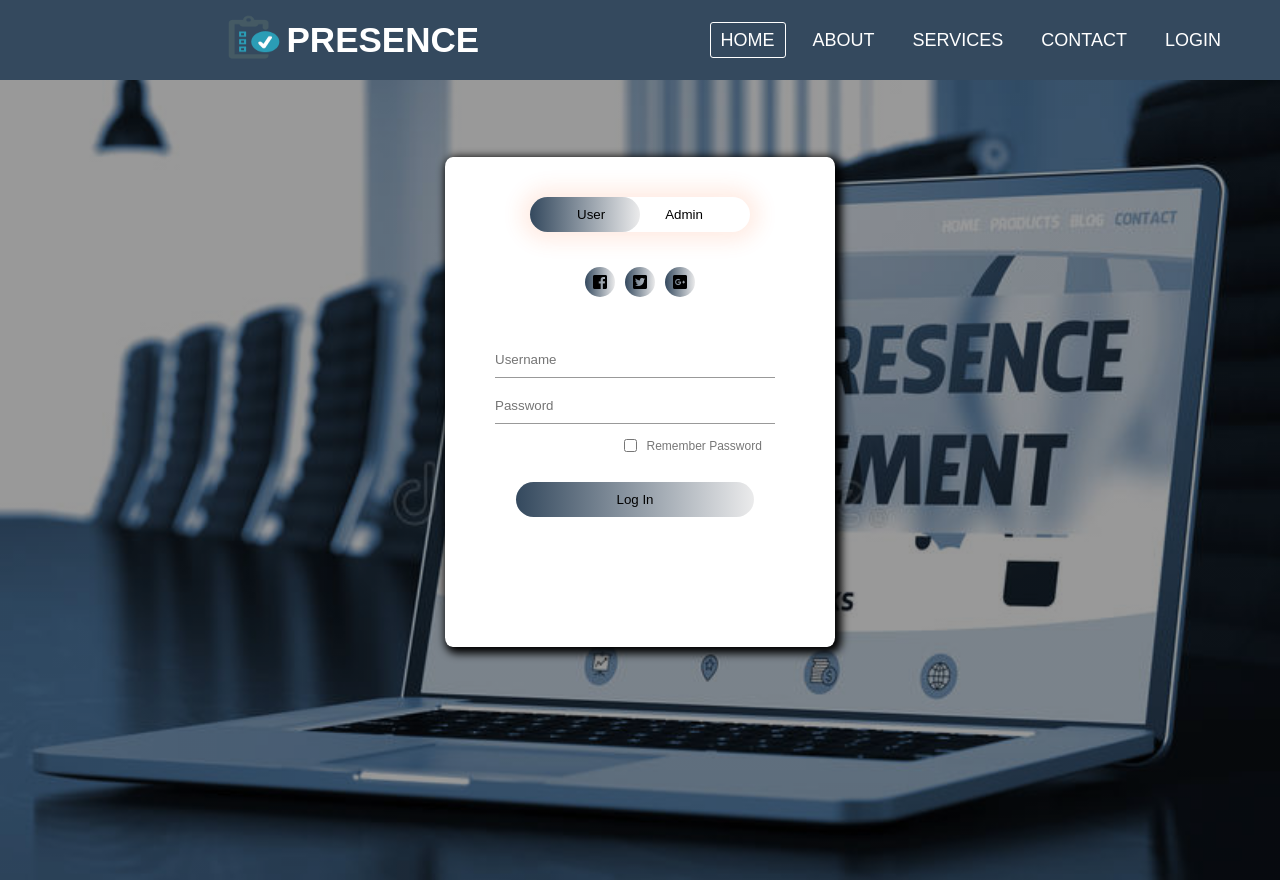
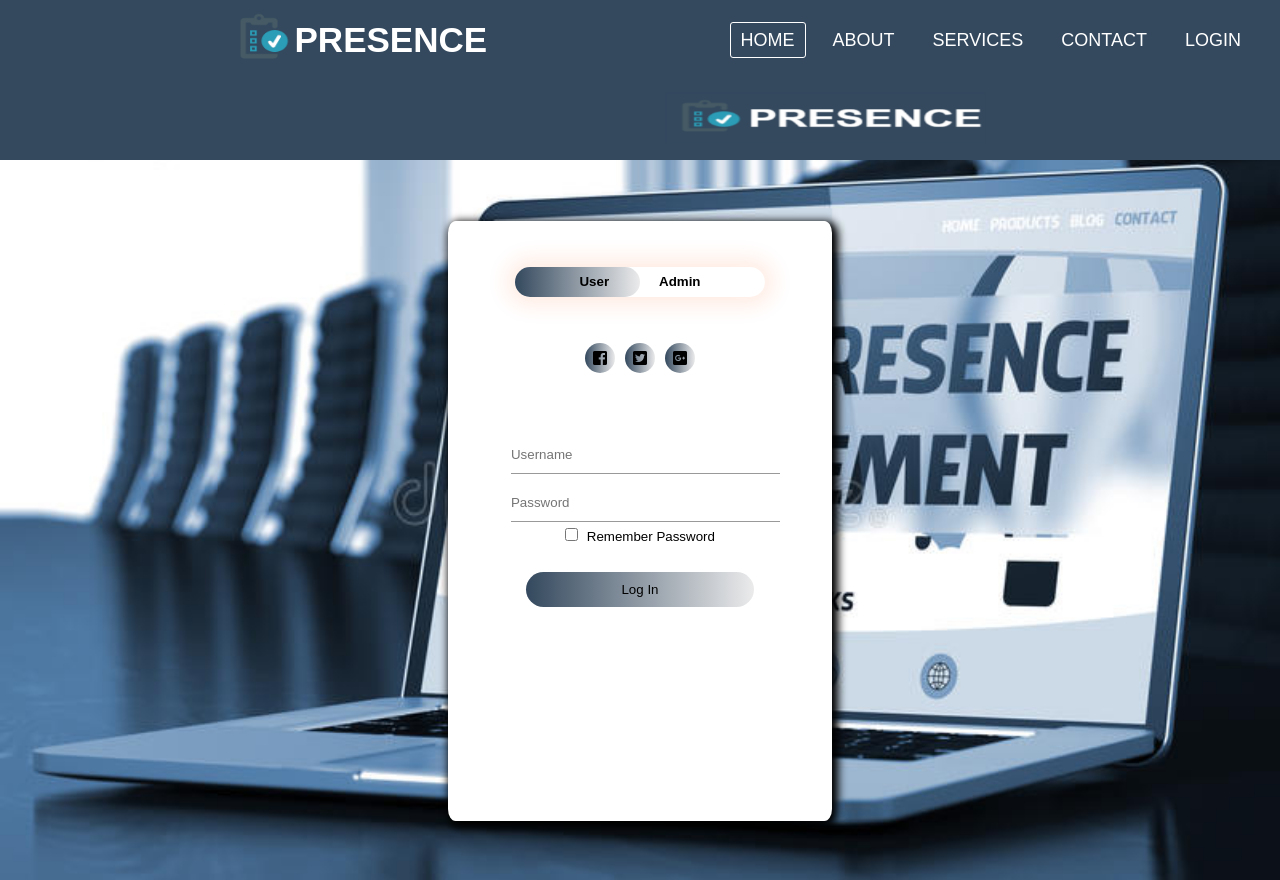
Before and after one commit to ampup-tott/muster, a React (Create React App) app: page /Login in a window 1280 px wide. Built offline with nearby package versions, Linux system fonts and the light colour scheme.

Commit message:
update AdminPage and LoginPage , complete function login with admin

```diff
--- /dev/null
+++ b/src/pages/LoginPage/Header.js
@@ -0,0 +1,12 @@
+import React, { Component }  from 'react';
+import MenuTop from '../../components/MenuTop/MenuTop'
+
+class Header extends Component {
+    render() {
+    return (
+        <MenuTop />
+    )
+    }
+}
+
+export default Header;
--- a/src/pages/LoginPage/Login.css
+++ b/src/pages/LoginPage/Login.css
@@ -4,8 +4,11 @@
     padding: 0;
     font-family: sans-serif;
 }
+
+
 .Login {
-    background-image:linear-gradient(rgba(0,0,0,0.4),rgba(0,0,0,0.4)), url('../../assets/backgroundLogin.jpg') ;
+
+    background: url('../../assets/backgroundLogin.jpg') no-repeat fixed center center;
     width: 100%;
     height: 100%;
     background-position: center;
@@ -13,44 +16,76 @@
     background-size: cover;
 }
 
-.form-box {
+@media all and (min-width : 769px){
+.formBox {
     border-radius: 2%;
-    width: 380px;
-    height: 480px;
+    width: 30%;
+    height: 75%;
     position: relative;
-    margin: 6% auto;
+    margin: auto;
+    margin-top: 11%;
     background: #fff;
-    padding: 5px;
     overflow: hidden;
     box-shadow: 0.2em 0.2em 0.5em 0.2em;
 }
-
-.button-box {
-    width: 220px;
-    margin: 35px auto;
+.buttonBox {
+    width: 65%;
+    margin: 12% auto;
     position: relative;
     box-shadow: 0 0 20px 9px #ff61241f;
     border-radius: 30px;
+    text-align: center;
+}
+}
+@media (max-width: 768px ) and (min-width : 360px){
+    .formBox {
+        border-radius: 2%;
+        width: 70%;
+        height: 75%;
+        position: relative;
+        margin: auto;
+        margin-top: 20%;
+        background: #fff;
+        overflow: hidden;
+        box-shadow: 0.2em 0.2em 0.5em 0.2em;
+    }
+    .buttonBox {
+        width: 65%;
+        margin: 12% auto;
+        position: relative;
+        box-shadow: 0 0 20px 9px #ff61241f;
+        border-radius: 30px;
+        text-align: center;
+    }
+    }
+
+.check-box,label small {
+    margin: auto;
+}
+label small{
+    margin-left: 5px;
+
 }
 
-.btn {
-    padding:  10px 30px;
+.BTN {
+    padding:  3% 10%;
     cursor: pointer;
     background: transparent;
-    border: 0;
-    outline: none;
+    border-style:none ;
     position: relative;
+    font-weight: bold;
 }
 
-#btn {
+.buttonBox #btn {
     top :0;
     left:  0;
     position: absolute;
-    width: 110px;
+    width: 50%;
     height: 100%;
     background: linear-gradient(to right , #34495e , #9292962f);
     border-radius: 30px;
     transition: .5s;
+
 }
 
 .social-icons {
@@ -68,31 +103,32 @@
     background: linear-gradient(to right , #34495e , #9292962f);
 }
 
-.input-group {
-    top: 180px;
+.inputGroup {
+    top: 35%;
     position: absolute;
-    width: 280px;
+    width: 70%;
     transition: .5s;
 }
 
-.input-field {
+.inputField {
     width: 100%;
-    padding: 10px 0;
-    margin: 5px 0 ;
+    padding: 4% 0;
+    margin: 2%  ;
     border-left:0;
     border-top: 0;
     border-right: 0;
     border-bottom: 1px solid #999;
     outline: none ;
+
     background: transparent;
 }
 
-.submit-btn {
+.submitBtn {
     width:  85%;
     padding:  10px 30px ;
     cursor: pointer;
     display: block;
-    margin: auto;
+    margin:10% auto;
     background: linear-gradient(to right , #34495e , #9292962f);
     border: 0;
     outline: none;
@@ -100,21 +136,63 @@
 
 }
 
-.check-box {
-    margin: 10px 10px 30px 0;
-}
-
-span {
-    color: #777;
-    font-size: 12px ;
-    bottom: 64px;
-    position: absolute;
-}
-
 #user{
-    left: 50px;
+    left: 15%;
 }
 
 #admin{
-    left:450px;
+    left:150%;
 }
+
+
+/*---------------------------------------------------------------------------------*/
+
+@media (max-width: 360px ){
+
+    .formBox {
+        border-radius: 2%;
+        width: 70%;
+        height: 70%;
+        position: relative;
+        margin:30% auto;
+        background: #fff;
+        padding: 5px;
+        overflow: hidden;
+        box-shadow: 0.2em 0.2em 0.5em 0.2em;
+    }
+
+    .buttonBox {
+        height: 7%;
+        width: 90%;
+        margin: 12% auto;
+        position: relative;
+        box-shadow: 0 0 20px 9px #ff61241f;
+        border-radius: 30px;
+        text-align: center;
+    }
+
+    .BTN {
+        padding:  2% 10%;
+        cursor: pointer;
+        background: transparent;
+        border: 0;
+        outline: none;
+        position: relative;
+        font-weight: bold;
+
+    }
+
+    #btn {
+        top :0;
+        left:  0;
+        position: absolute;
+        width: 46%;
+        height: 100%;
+        background: linear-gradient(to right , #34495e , #9292962f);
+        border-radius: 30px;
+        transition: .5s;
+
+    }
+
+
+}
--- a/src/pages/LoginPage/Login.js
+++ b/src/pages/LoginPage/Login.js
@@ -1,29 +1,155 @@
-import React, { Component }  from 'react';
+import React, { Component } from 'react';
 import './Login.css';
-import ReactDOM from 'react-dom';
+import Header from './Header';
+import axios from 'axios';
+import {Redirect } from 'react-router-dom';
+
+import Modal from 'react-bootstrap/Modal';
+import Button from 'react-bootstrap/Button';
+
+
+
 class Login extends Component {
+    constructor(props) {
+        super(props);
+        this.state = {
+            idAdmin: '',
+            passAdmin: '',
+            show : false,
+            alertWarning:'',
+            name : ''
+        };
+
+        this.onHandleChangeAdmin = this.onHandleChangeAdmin.bind(this)
+        this.onHandleSubmitAdmin = this.onHandleSubmitAdmin.bind(this)
+
+    }
+
+    onHandleChangeAdmin(event) {
+        var target = event.target;
+        var name = target.name;
+        var value = target.value
+        this.setState({
+            [name]: value
+        });
+    }
+
+
+    async onHandleSubmitAdmin(event) {
+        event.preventDefault();
+        var username = this.state.idAdmin;
+        var password = this.state.passAdmin;
+
+        let user_info;
+        const url = 'http://localhost:8080';
+        let checkEmail = /^(([^<>()\[\]\\.,;:\s@"]+(\.[^<>()\[\]\\.,;:\s@"]+)*)|(".+"))@((\[[0-9]{1,3}\.[0-9]{1,3}\.[0-9]{1,3}\.[0-9]{1,3}])|(([a-zA-Z\-0-9]+\.)+[a-zA-Z]{2,}))$/;
+        if(checkEmail.test(username) && password.length > 0 ){
+        await axios.post(`${url}/login`, { username, password })
+            .then(res => {
+                user_info = res.data.data;
+            })
+            .catch(error => {
+                console.log(error.message);
+            })
+            if (!user_info) {
+                this.setState({
+                    alertWarning :'Incorrect Username of Password'
+                })
+                this.handleShow();
+
+            }
+            else {
+                localStorage.setItem('admin', JSON.stringify({
+                    username : username ,
+
+                }));
+                this.setState({
+                    name : user_info.name
+                })
+
+            }
+        }
+        else if ( username == 0  || password == 0){
+            this.setState({
+                alertWarning: 'Please ! fill out this field '
+            })
+            this.handleShow();
+        }
+        else {
+            this.setState({
+                alertWarning :'Please ! enter the correct email format Ex: user@gmail.com'
+            })
+            this.handleShow();
+        }
+    }
+
+
+
+    handleClose   = () => {
+        this.setState({
+            show : false
+        })
+    }
+
+
+    handleShow   = () => {
+        this.setState({
+            show : true
+        })
+    }
+
+
+
+
     render() {
+        var {location} = this.props
+        var name = this.state.name
+        var loggedInUser = localStorage.getItem('admin')
+        if(loggedInUser !== null){
+            return <Redirect to={{
+                pathname : `/Admin/${name}`,
+                state : {
+                    from : location
+                }
+            }}/>
+
+        }
+
         return (
+            <div>
+                <Header />
                 <div className="Login">
-            <div className="form-box">
-                <div className="button-box">
-                    <div id="btn"></div>
-                    <button type="button" className="btn" onClick={ClickUser}>User</button>
-                    <button type="button" className="btn" onClick={ClickAdmin}>Admin</button>
+                    <div className="formBox">
+                        <div className="buttonBox ">
+                            <div id="btn" ></div>
+                            <button style={{ outline: "0" }} className="BTN" onClick={ClickUser}>User</button>
+                            <button style={{ outline: "0" }} className="BTN" onClick={ClickAdmin}>Admin</button>
+
+
                         </div>
-                <form id="user" className="input-group">
-                    <input type="text" className="input-field" placeholder="Username" required />
-                    <input type="password" className="input-field" placeholder="Password" required />
-                    <input type="checkbox" className="check-box"/><span>Remember Password</span>
+                        <form id="user" className="inputGroup">
+                            <input type="email" className="inputField"  placeholder="Username" required />
+                            <input type="password" autoComplete="on" className="inputField" placeholder="Password" required />
 
-                    <button type="submit" className="submit-btn">Log In</button>
+                            <input type="checkbox" className="check-box" />
+                            <label ><small> Remember Password</small></label>
+
+                            <button type="submit" className="submitBtn">Log In</button>
                         </form>
-                <form id="admin" className="input-group">
-                    <input type="text" className="input-field" placeholder="ID Admin" required />
-                    <input type="password" className="input-field" placeholder="Password" required />
-                    <input type="checkbox" className="check-box"/><span>Remember Password</span>
 
-                    <button type="submit" className="submit-btn">Log In</button>
+                        <form id="admin" className="inputGroup" >
+                            <input  type="email" value={this.idAdmin} onChange={this.onHandleChangeAdmin}
+                            name="idAdmin" className="inputField"
+                            placeholder="ID Admin" required />
+
+                            <input type="password" value={this.passAdmin} onChange={this.onHandleChangeAdmin}
+                            name="passAdmin" autoComplete="on" className="inputField"
+                            placeholder="Password" required />
+
+                            <input type="checkbox" className="check-box" />
+                            <label ><small> Remember Password</small></label>
+
+                            <button type="submit" onClick={this.onHandleSubmitAdmin} className="submitBtn">Log In</button>
                         </form>
 
 
@@ -35,6 +161,20 @@ class Login extends Component {
 
                     </div>
                 </div>
+
+                <Modal show={this.state.show} onHide={this.handleClose}
+                aria-labelledby="contained-modal-title-vcenter" centered>
+                    <Modal.Header style={{backgroundColor: "#34495e"}} closeButton>
+                        <Modal.Title className="text-light" id="contained-modal-title-vcenter">Warning from Presence</Modal.Title>
+                    </Modal.Header>
+                        <Modal.Body className="text-danger">{this.state.alertWarning}</Modal.Body>
+                    <Modal.Footer>
+                        <Button variant="secondary" onClick={this.handleClose}>
+                            Close
+                        </Button>
+                    </Modal.Footer>
+                </Modal>
+            </div>
         );
 
     }
@@ -44,22 +184,23 @@ class Login extends Component {
 
 
 
-function ClickAdmin(){
+function ClickAdmin() {
     var x = document.getElementById("user")
     var y = document.getElementById("admin")
     var z = document.getElementById("btn")
-    x.style.left = "-400px";
-    y.style.left = "50px";
-    z.style.left ="110px";
+    x.style.left = "150%";
+    y.style.left = "15%";
+    z.style.left = "50%";
 
 }
-function ClickUser(){
+function ClickUser() {
     var x = document.getElementById("user")
     var y = document.getElementById("admin")
     var z = document.getElementById("btn")
-    x.style.left = "50px";
-    y.style.left = "450px";
-    z.style.left ="0px";
+    x.style.left = "15%";
+    y.style.left = "150%";
+    z.style.left = "0px";
+
 
 }
 
```
Also changed, not shown: src/pages/AdminPage/Admin.js (added, +26 -0 lines). Lines whose indentation alone changed are shown as unchanged.
